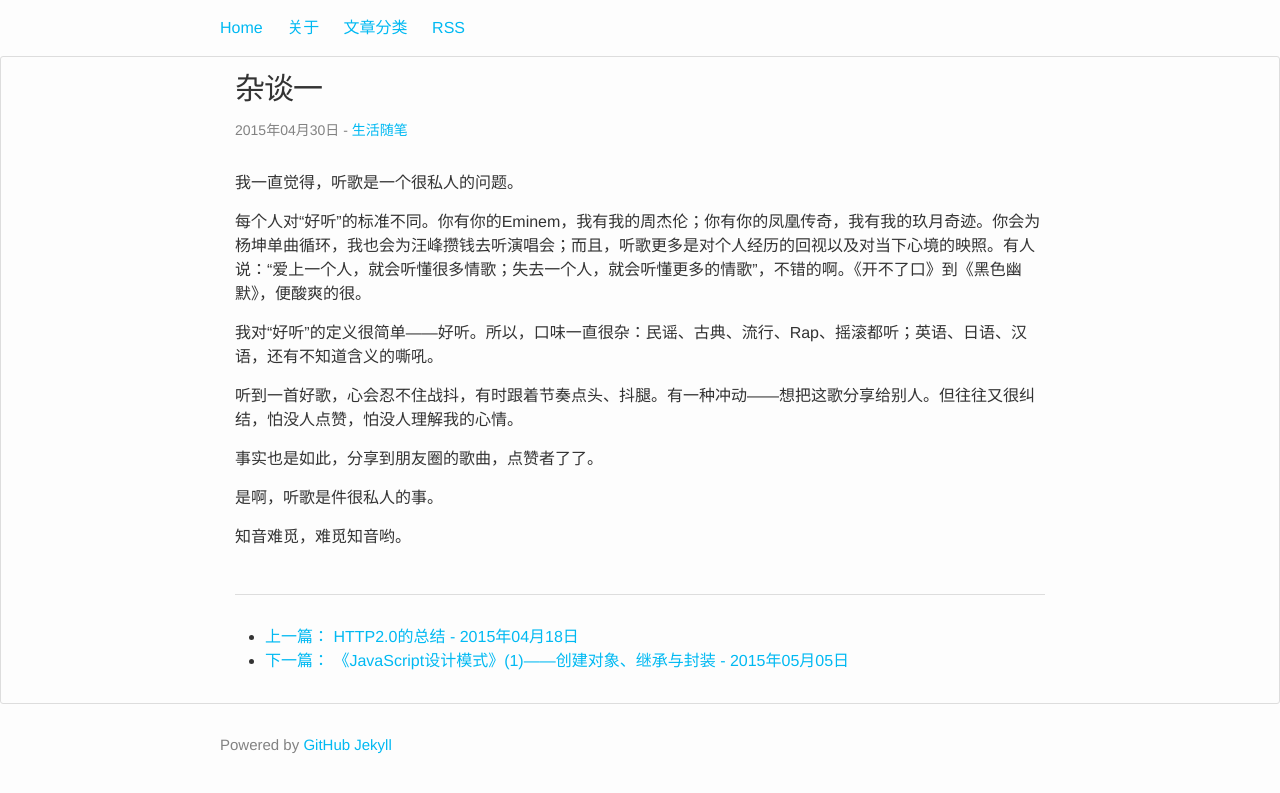
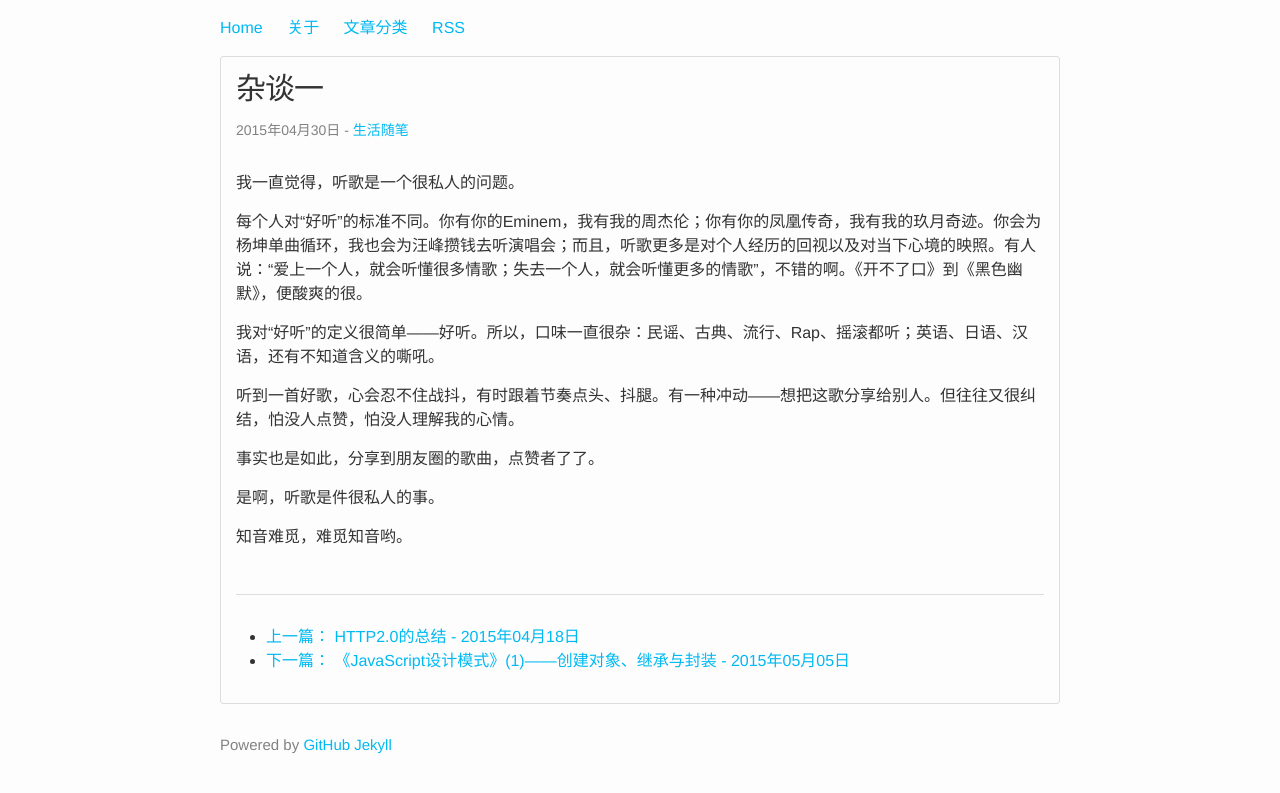
Before and after one commit to yanglh13/zzuieliyaoli.github.io, a Jekyll site: the page built from _posts/2015-4-30-music-1.md, in a window 1280 px wide. Shown: the top 793 px of the page. Built offline with Jekyll 4.4.1, drawn with Linux system fonts in a browser that asks for light colours; comment, search, counter and statistics services are not loaded.

Commit message:
modify wrapper border

```diff
--- a/_sass/_layout.scss
+++ b/_sass/_layout.scss
@@ -167,7 +167,6 @@
  * Page content
  */
 .page-content {
-    border: 1px solid #ddd;
     border-radius: 3px;
 }
 
@@ -211,7 +210,7 @@
  */
 .post {
     padding: 15px;
-    solid: 1px solid #ddd;
+    border: 1px solid #ddd;
     border-radius: 3px;
 }
 .post-header {
```
